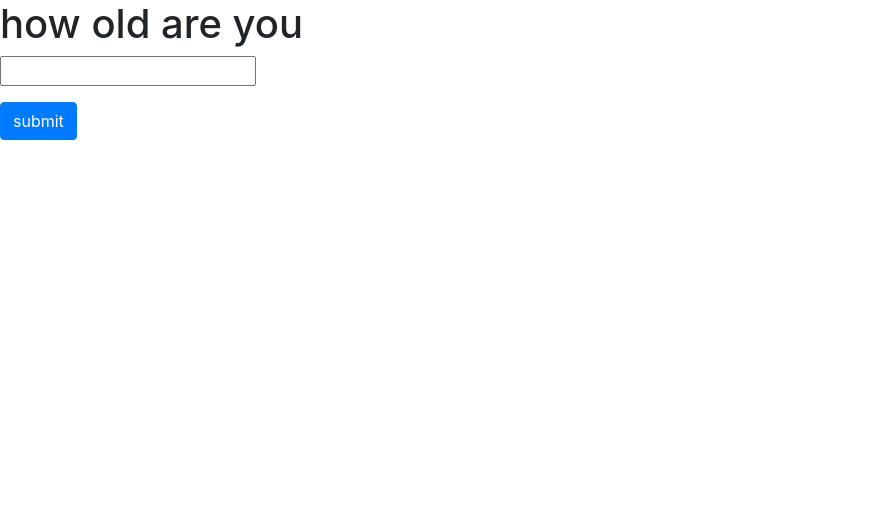
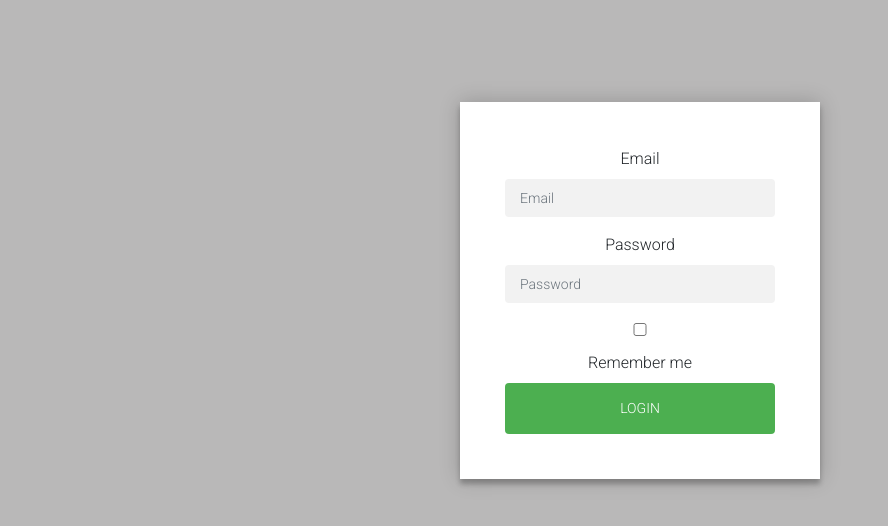
Before and after one commit to adwait-thattey/Class-Management-System, a Python web app: template flask/templates/form.html in a window 1280 px wide. Shown: the top 526 px of the page, without its empty margins (0-888 px from the left). Run offline with Jinja, Linux system fonts and the light colour scheme; the template is opened without the code that fills it, so the values that code supplies are empty; some libraries are stand-ins or nearby versions.

Commit message:
form has been created

```diff
--- a/flask/templates/form.html
+++ b/flask/templates/form.html
@@ -1,18 +1,141 @@
 <!DOCTYPE html>
 <html lang="en">
 <head>
+  <title>Login Form</title>
+  <meta charset="utf-8">
+  <meta name="viewport" content="width=device-width, initial-scale=1">
+  <link rel="stylesheet" href="https://maxcdn.bootstrapcdn.com/bootstrap/4.1.0/css/bootstrap.min.css">
+  <script src="https://ajax.googleapis.com/ajax/libs/jquery/3.3.1/jquery.min.js"></script>
+  <script src="https://cdnjs.cloudflare.com/ajax/libs/popper.js/1.14.0/umd/popper.min.js">
+  </script>
+  <script src="https://maxcdn.bootstrapcdn.com/bootstrap/4.1.0/js/bootstrap.min.js"></script>
 
-    <title>Document</title>
-    <link rel="stylesheet" href="https://stackpath.bootstrapcdn.com/bootstrap/4.1.0/css/bootstrap.min.css">
+
+
+
+ <style>
+
+
+  @import url(https://fonts.googleapis.com/css?family=Roboto:300);
+
+.login-page {
+  width: 360px;
+  padding: 8% 0 0;
+  margin: auto;
+}
+.form {
+  position: relative;
+  z-index: 1;
+  background: #FFFFFF;
+  max-width: 360px;
+  margin: 0 auto 100px;
+  padding: 45px;
+  text-align: center;
+  box-shadow: 0 0 20px 0 rgba(0, 0, 0, 0.2), 0 5px 5px 0 rgba(0, 0, 0, 0.24);
+}
+.form input {
+  font-family: "Roboto", sans-serif;
+  outline: 0;
+  background: #f2f2f2;
+  width: 100%;
+  border: 0;
+  margin: 0 0 15px;
+  padding: 15px;
+  box-sizing: border-box;
+  font-size: 14px;
+}
+.form button {
+  font-family: "Roboto", sans-serif;
+  text-transform: uppercase;
+  outline: 0;
+  background: #4CAF50;
+  width: 100%;
+  border: 0;
+  padding: 15px;
+  color: #FFFFFF;
+  font-size: 14px;
+  -webkit-transition: all 0.3 ease;
+  transition: all 0.3 ease;
+  cursor: pointer;
+}
+.form button:hover,.form button:active,.form button:focus {
+  background: #43A047;
+}
+.form .message {
+  margin: 15px 0 0;
+  color: #b3b3b3;
+  font-size: 12px;
+}
+.form .message a {
+  color: #4CAF50;
+  text-decoration: none;
+}
+.form .register-form {
+  display: none;
+}
+.container {
+  position: relative;
+  z-index: 1;
+  max-width: 300px;
+  margin: 0 auto;
+}
+.container:before, .container:after {
+  content: "";
+  display: block;
+  clear: both;
+}
+.container .info {
+  margin: 50px auto;
+  text-align: center;
+}
+.container .info h1 {
+  margin: 0 0 15px;
+  padding: 0;
+  font-size: 36px;
+  font-weight: 300;
+  color: #1a1a1a;
+}
+.container .info span {
+  color: #4d4d4d;
+  font-size: 12px;
+}
+.container .info span a {
+  color: #000000;
+  text-decoration: none;
+}
+.container .info span .fa {
+  color: #EF3B3A;
+}
+body {
+  background-color: #6d6c6c7a;
+  font-family: "Roboto", sans-serif;
+  -webkit-font-smoothing: antialiased;
+  -moz-osx-font-smoothing: grayscale;
+}
+
+  </style>
 </head>
 <body>
-    <h1>how old are you </h1>
-    <form method="POST"  action="/send">
-        <div class="form-group">
-            <input type="text" name="age">
 
-        </div>
-        <input type="submit" class="btn btn-primary" value = submit>
-    </form>
+
+<div class="login-page">
+  <div class="form">
+   <form>
+    <div class="form-group">
+        <label for="inputEmail">Email</label>
+        <input type="email" class="form-control" id="inputEmail" placeholder="Email">
+    </div>
+    <div class="form-group">
+        <label for="inputPassword">Password</label>
+        <input type="password" class="form-control" id="inputPassword" placeholder="Password">
+    </div>
+    <div class="checkbox">
+        <label><input type="checkbox"> Remember me</label>
+    </div>
+    <button type="submit" class="btn btn-primary">Login</button>
+</form>
+  </div>
+</div>
+
 </body>
 </html>
```
Also changed, not shown: flask/templates/age.html (+134 -3 lines).
